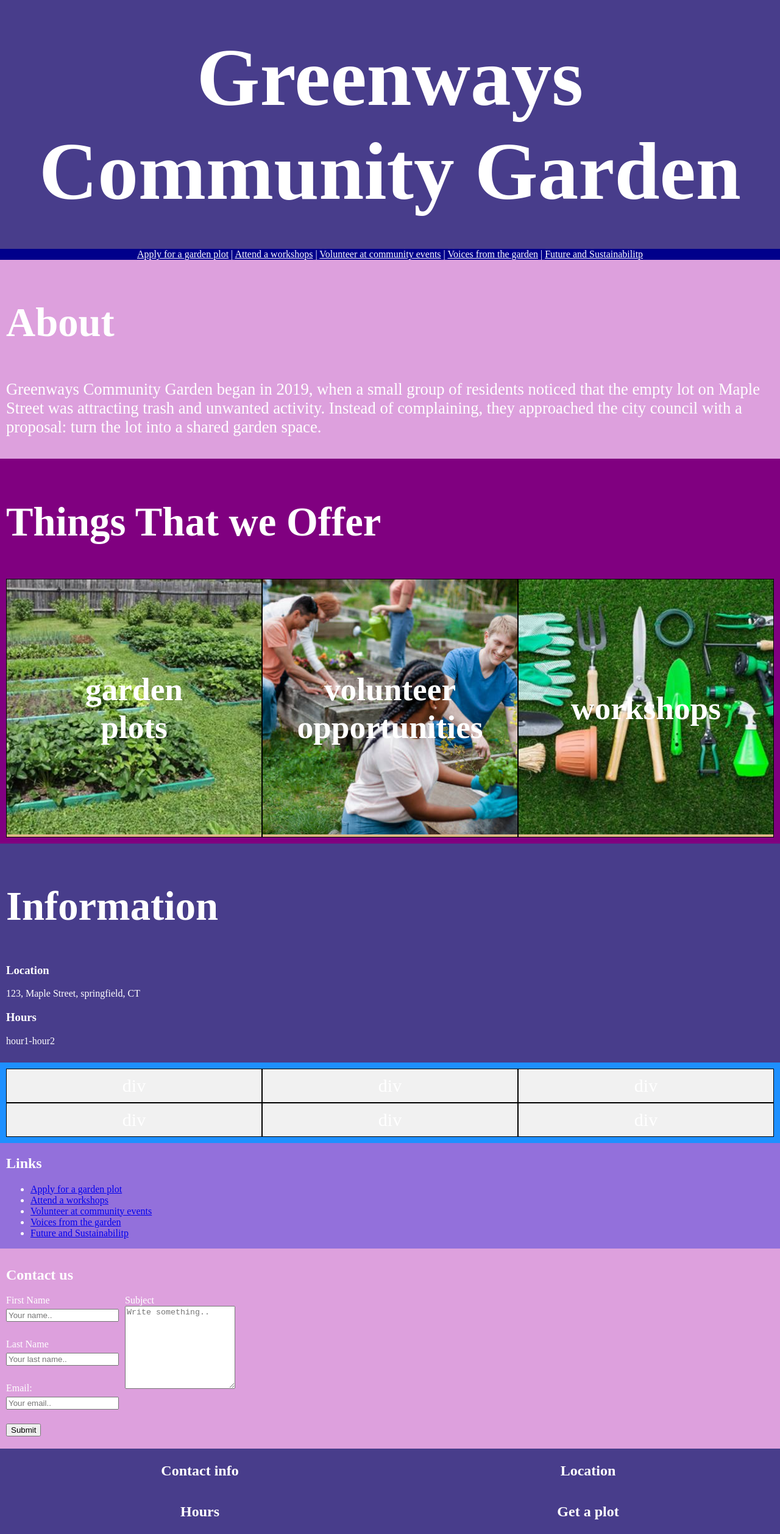
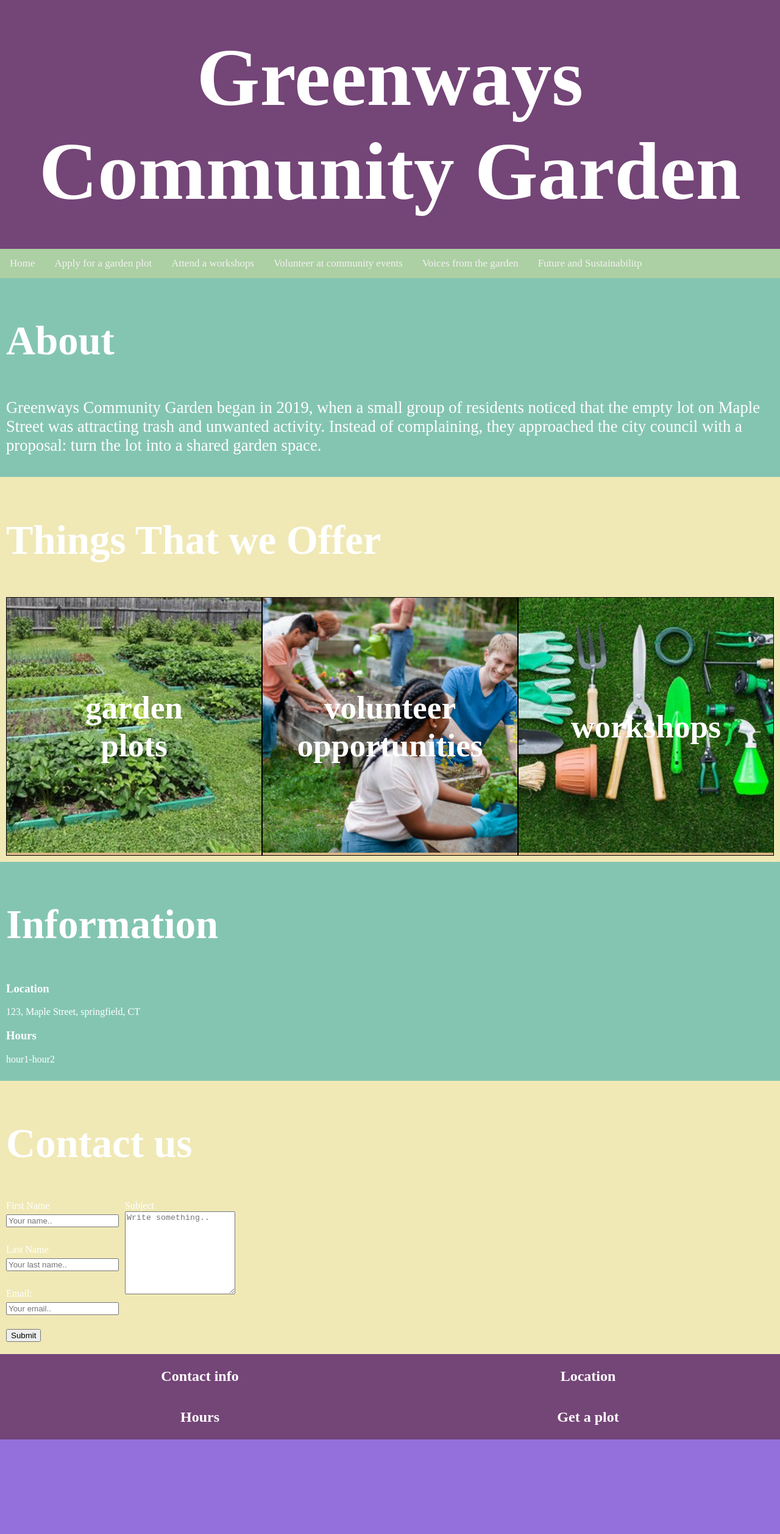
Before and after one commit to simonM-b/web-dev-1-project, a plain HTML site: page public_html/index.html in a window 1280 px wide. Shown: the whole page at 61% size. After the commit the page ends 2360 px from the top, so only its background shows below. Drawn offline with Linux system fonts and the light colour scheme.

Commit message:
added style and fixed up stuff

```diff
--- a/CSS/styles.css
+++ b/CSS/styles.css
@@ -1,11 +1,21 @@
 :root {
   --main-h2-size: 50pt;
   --main-h3-size: 40pt;
+  --bigger-p-size: 20pt;
+  --color-a: #744577;
+  --color-b: #F0E9B6;
+  --color-c: #ACCFA3;
+  --color-d: #84C5B1;
+  --coror-extra: burlywood;
+  --color-white: white;
+  --color-black: black;
 }
 
+
+
 body {
-  background-color: black;
-  color: white;
+  background-color: var(--color-black);
+  color: var(--color-white);
   padding: 0;
   margin: 0;
   background-color: mediumpurple;
@@ -18,8 +28,8 @@ body {
 footer {
   text-align: center;
   padding: 3px;
-  background-color: darkslateblue;
-  color: white;
+  background-color: var(--color-a);
+  color: var(--color-white);
   display: grid;
   grid-template-columns: auto auto;
 }
@@ -29,17 +39,31 @@ main section article {
 }
 
 main {
-  background-color: mediumpurple;
+  background-color: var(--color-d);
 }
 
 nav {
   text-align: center;
-  background-color: darkblue;
+  background-color: var(--color-c);
+  position: sticky;
+  top: 0;
+  overflow: hidden;
+  z-index: 1000;
 }
 
 nav a {
-  color: white;
+  float: left;
+  display: block;
+  color: #f2f2f2;
   text-align: center;
+  padding: 14px 16px;
+  text-decoration: none;
+  font-size: 17px;
+}
+
+nav a:hover {
+  text-decoration: underline;
+  background-color: var(--coror-extra);
 }
 
 header {
@@ -48,7 +72,7 @@ header {
 }
 
 #title {
-  background-color: darkslateblue;
+  background-color: var(--color-a);
   margin: 0;
   text-align: center;
   padding: 10px;
@@ -64,7 +88,7 @@ header {
 
 #things-offer {
   padding: 10px;
-  background-color: purple;
+  background-color: var(--color-b);
 }
 
 #things-offer h2 {
@@ -76,7 +100,7 @@ header {
 }
 
 #about {
-  background-color: plum;
+  background-color: var(--color-d);
   padding: 10px;
 }
 
@@ -86,12 +110,12 @@ header {
 }
 
 #about p {
-  font-size: 20pt;
+  font-size: var(--bigger-p-size);
 }
 
 #info {
   padding: 10px;
-  background-color: darkslateblue;
+  background-color: var(--color-d);
 }
 
 #info h2 {
@@ -111,9 +135,13 @@ header {
 }
 
 #contact-form {
-  background-color: plum;
+  background-color: var(--color-b);
   padding-bottom: 20px;
   padding-top: 10px;
+}
+
+#contact-form h2 {
+  font-size: var(--main-h2-size);
 }
 
 .padded-section {
@@ -143,7 +171,7 @@ header {
 #things-offer div .child {
   position: relative;
   width: 33.33333%;
-  background-color: burlywood;
+  background-color: var(--coror-extra);
   border: 1px black solid;
   text-align: center;
   aspect-ratio: 1/1;
@@ -165,3 +193,27 @@ header {
   left: 50%;
   transform: translate(-50%, -50%);
 }
+
+#info-gardenplot {
+  display: inline-block;
+}
+
+#info-gardenplot h2 {
+  font-size: var(--main-h2-size);
+}
+
+
+#info-gardenplot li {
+  margin-bottom: 20px;
+  font-size: var(--bigger-p-size);
+}
+
+
+.bigger-p {
+  font-size: var(--bigger-p-size);
+
+}
+
+#schedule {
+  display: inline-block;
+}
--- a/CSS/tables.css
+++ b/CSS/tables.css
@@ -1,3 +1,5 @@
+@import url('styles.css');
+
 table,
 tr,
 th,
@@ -12,9 +14,9 @@ th {
 }
 
 th {
-  background-color: darkslateblue;
+  background-color: var(--color-a);
 }
 
 tr:hover {
-  background-color: darkblue;
+  background-color: var(--color-c);
 }
--- a/public_html/index.html
+++ b/public_html/index.html
@@ -16,10 +16,11 @@
   </header>
 
   <nav>
-    <a href="garden_plot.html"> Apply for a garden plot</a> |
-    <a href="workshop.html"> Attend a workshops</a> |
-    <a href="volunteer.html"> Volunteer at community events</a> |
-    <a href="voices_from_garden.html"> Voices from the garden</a> |
+    <a href="index.html">Home</a>
+    <a href="garden_plot.html"> Apply for a garden plot</a>
+    <a href="workshop.html"> Attend a workshops</a>
+    <a href="volunteer.html"> Volunteer at community events</a>
+    <a href="voices_from_garden.html"> Voices from the garden</a>
     <a href="future_and_sustainability.html"> Future and Sustainabilitp</a>
   </nav>
 
@@ -77,49 +78,6 @@
       <p>hour1-hour2</p>
     </section>
 
-    <section class="links-container">
-      <div>
-
-        <a>div</a>
-      </div>
-
-      <div>
-
-        <a>div</a>
-      </div>
-
-      <div>
-
-        <a>div</a>
-      </div>
-
-      <div>
-
-        <a>div</a>
-      </div>
-
-      <div>
-
-        <a>div</a>
-      </div>
-
-      <div>
-
-        <a>div</a>
-      </div>
-    </section>
-
-    <section class="padded-section">
-      <h2>Links</h2>
-      <ul>
-        <li><a href="garden_plot.html"> Apply for a garden plot </li>
-        <li><a href="workshop.html"> Attend a workshops</a></li>
-        <li><a href="volunteer.html"> Volunteer at community events</a></li>
-        <li><a href="voices_from_garden.html"> Voices from the garden</a></li>
-        <li><a href="future_and_sustainability.html"> Future and Sustainabilitp</a></li>
-      </ul>
-    </section>
-
     <section id="contact-form">
       <article>
 
```
Also changed, not shown: public_html/garden_plot.html (+18 -7 lines), public_html/workshop.html (+12 -3 lines), 1 other file.
